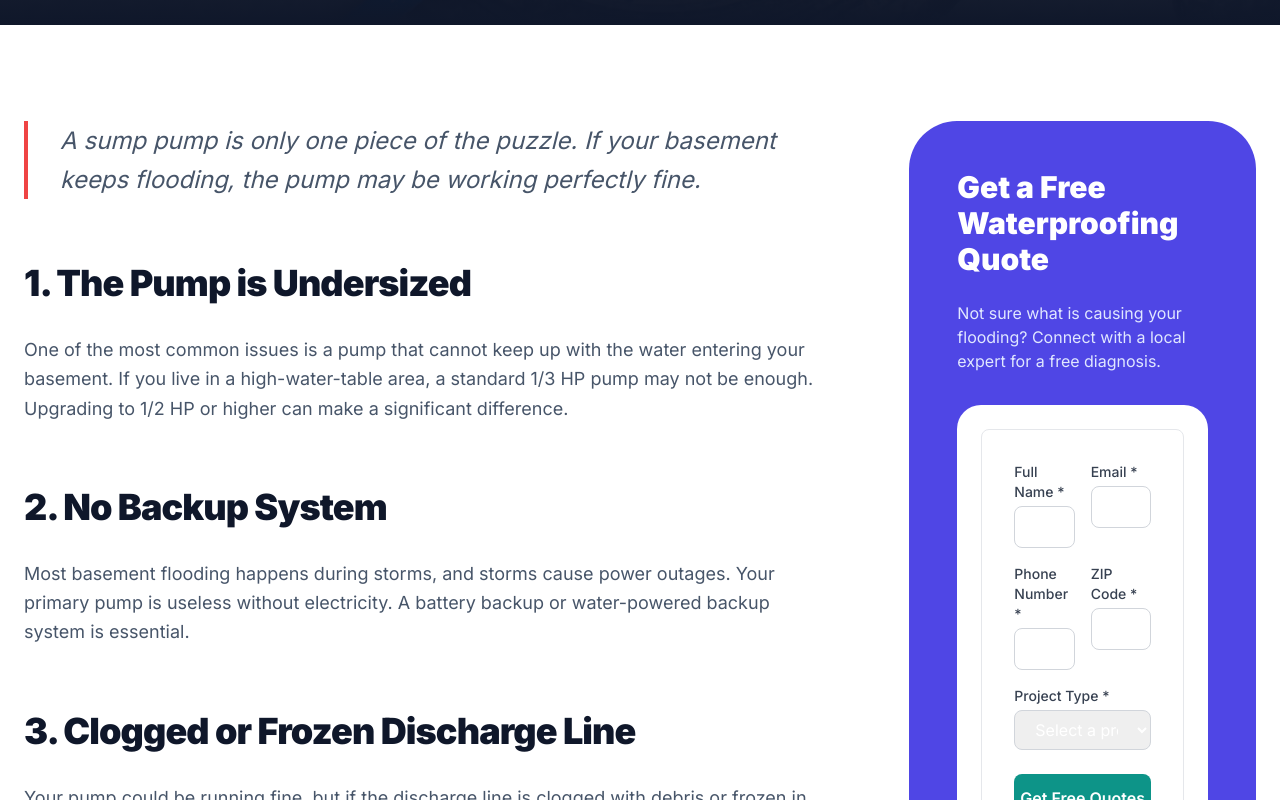
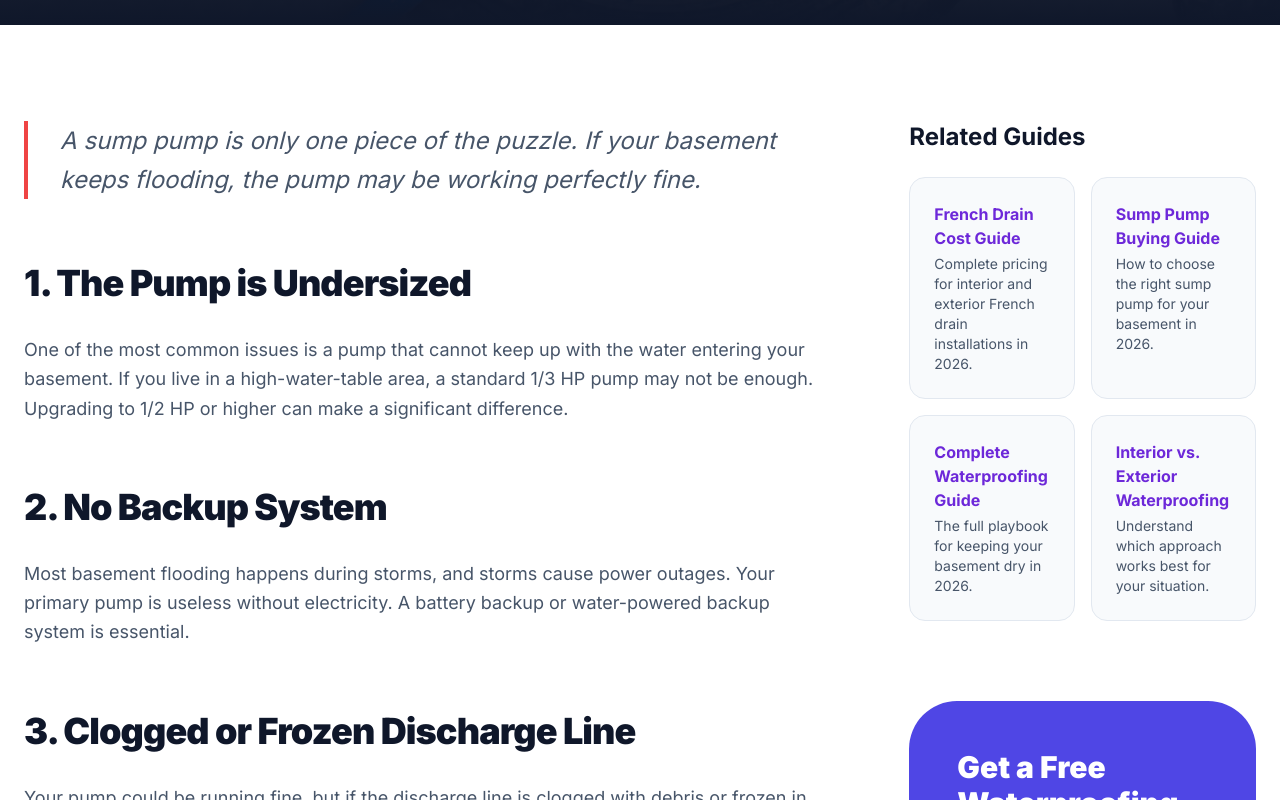
Before and after one commit to thebasementguide2026/basement-guide, a Next.js app: page /articles/why-basement-floods-with-sump-pump in a window 1280 px wide. Shown: the part 600-1400 px from the top of the page. Built offline with nearby package versions, Linux system fonts and the light colour scheme.

Commit message:
add internal links and Related Guides to why-basement-floods-with-sump-pump

```diff
--- a/app/articles/why-basement-floods-with-sump-pump/page.tsx
+++ b/app/articles/why-basement-floods-with-sump-pump/page.tsx
@@ -1,3 +1,4 @@
+import Link from 'next/link';
 import Image from 'next/image';
 import LeadForm from '@/components/LeadForm';
 import type { Metadata } from 'next';
@@ -81,7 +82,7 @@ export default function WhyBasementFloods() {
                 A sump pump only removes water collected in the pit from the floor. If water seeps through foundation wall cracks, the pump will never catch it. This is a waterproofing issue.
               </p>
               <div className='bg-red-50 border border-red-100 rounded-3xl p-8'>
-                <p className='text-slate-700 font-semibold'>Water entering through walls requires interior or exterior waterproofing, not a better pump.</p>
+                <p className='text-slate-700 font-semibold'>Water entering through walls requires <Link href='/articles/interior-vs-exterior-waterproofing' className='text-violet-600 hover:underline'>interior or exterior waterproofing</Link>, not a better pump. A properly installed <Link href='/articles/french-drain-cost' className='text-violet-600 hover:underline'>French drain system</Link> is often the real solution.</p>
               </div>
             </section>
 
@@ -94,6 +95,27 @@ export default function WhyBasementFloods() {
           </div>
 
           <div className='lg:col-span-4'>
+
+          {/* Related Guides */}
+          <h2 className='text-2xl font-bold text-slate-900 mb-6'>Related Guides</h2>
+          <div className='grid grid-cols-1 sm:grid-cols-2 gap-4 mb-20'>
+            <Link href='/articles/french-drain-cost' className='block bg-slate-50 rounded-2xl p-6 border border-slate-200 hover:shadow-lg transition-shadow'>
+              <h3 className='font-bold text-violet-700 mb-1'>French Drain Cost Guide</h3>
+              <p className='text-slate-600 text-sm'>Complete pricing for interior and exterior French drain installations in 2026.</p>
+            </Link>
+            <Link href='/articles/sump-pump-buying-guide' className='block bg-slate-50 rounded-2xl p-6 border border-slate-200 hover:shadow-lg transition-shadow'>
+              <h3 className='font-bold text-violet-700 mb-1'>Sump Pump Buying Guide</h3>
+              <p className='text-slate-600 text-sm'>How to choose the right sump pump for your basement in 2026.</p>
+            </Link>
+            <Link href='/articles/complete-basement-waterproofing-guide' className='block bg-slate-50 rounded-2xl p-6 border border-slate-200 hover:shadow-lg transition-shadow'>
+              <h3 className='font-bold text-violet-700 mb-1'>Complete Waterproofing Guide</h3>
+              <p className='text-slate-600 text-sm'>The full playbook for keeping your basement dry in 2026.</p>
+            </Link>
+            <Link href='/articles/interior-vs-exterior-waterproofing' className='block bg-slate-50 rounded-2xl p-6 border border-slate-200 hover:shadow-lg transition-shadow'>
+              <h3 className='font-bold text-violet-700 mb-1'>Interior vs. Exterior Waterproofing</h3>
+              <p className='text-slate-600 text-sm'>Understand which approach works best for your situation.</p>
+            </Link>
+          </div>
             <div className='sticky top-12 bg-indigo-600 rounded-[3rem] p-12 text-white'>
               <h2 className='text-3xl font-black mb-6'>Get a Free Waterproofing Quote</h2>
               <p className='text-indigo-100 mb-8'>Not sure what is causing your flooding? Connect with a local expert for a free diagnosis.</p>
```
